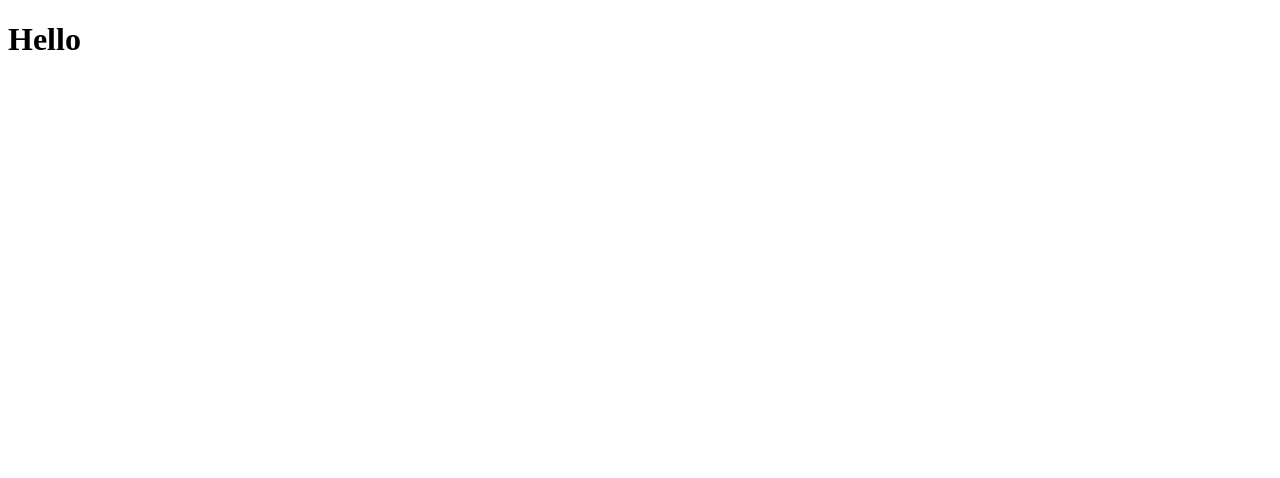
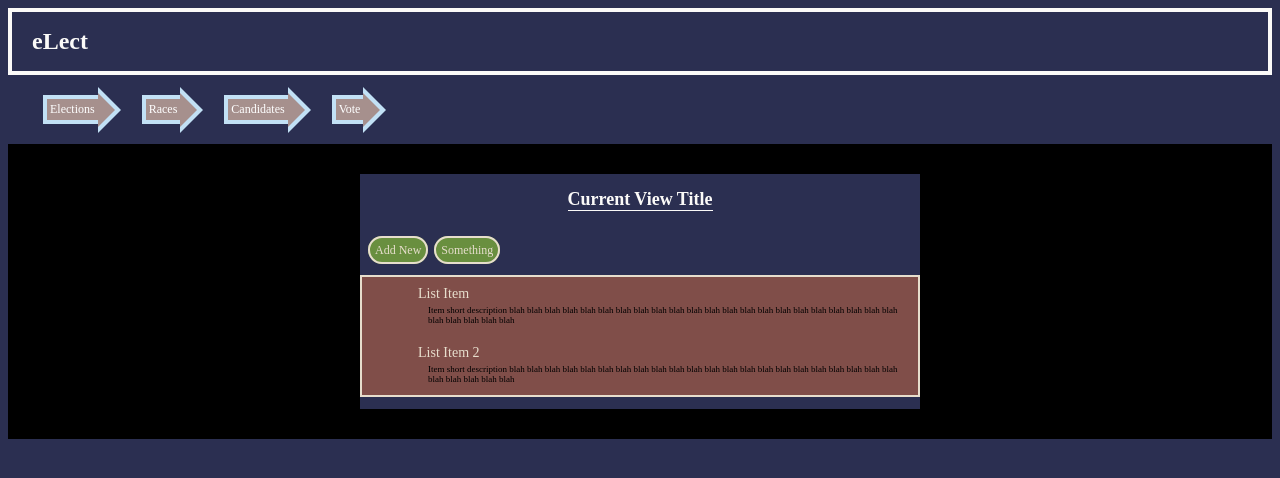
Before and after one commit to thefunkjunky/eLect, a plain HTML site: page eLect/static/index.html in a window 1280 px wide. Drawn offline with Linux system fonts and the light colour scheme; files that its build step writes are made by us from their sources.

Commit message:
Attempting basic HTML/CSS layout

```diff
--- a/eLect/static/css/main.css
+++ b/eLect/static/css/main.css
@@ -0,0 +1,196 @@
+/*
+Colors:
+https://coolors.co/0a122a-698f3f-e7decd-804e49-69a73f
+*/
+
+body {
+    background-color: #2b2f51;
+    font-size: 75%;
+}
+
+p {
+    font-size: 75%
+}
+
+h1 {
+    font-size: 200%;
+}
+
+h2 {
+    font-size: 150%;
+}
+
+h3 {
+    font-size: 117%;
+}
+
+h4 {
+    font-size: 100%;
+}
+
+.title-bar {
+    display: flex;
+    flex-wrap: wrap;
+    background-color: #2b2f51;
+    color: #FBFAF8;
+    border: 4px solid #FBFAF8;
+}
+
+.site-title {
+    color: #FBFAF8;
+    padding-left: 20px;
+}
+
+.main-nav-bar {
+    display: flex;
+    flex-wrap: wrap;
+    padding-left: 15px;
+    /*padding-right: 10px;*/
+    list-style: none;
+}
+
+.main-nav-bar a {
+    position: relative;
+    text-decoration: none;
+    padding: 3px;
+    margin: 20px;
+    color: white;
+    background: #a6908d;
+    border: 4px solid #c2e1f5;
+    display: block;
+}
+
+.main-nav-bar a:before, .main-nav-bar a:after {
+    left: 100%;
+    top: 50%;
+    border: solid transparent;
+    content: " ";
+    height: 0;
+    width: 0;
+    position: absolute;
+    pointer-events: none;
+}
+
+.main-nav-bar a:before {
+    border-color: rgba(194, 225, 245, 0);
+    border-left-color: #c2e1f5;
+    border-width: 23px;
+    margin-top: -23px;
+}
+
+.main-nav-bar a:after {
+    border-color: rgba(192, 185, 187, 0);
+    border-left-color: #a6908d;
+    border-width: 17px;
+    margin-top: -17px;
+}
+
+
+.main-nav-bar a:hover {
+  /*background: darken(#c0b9bb, 4%);*/
+  opacity:0.5;
+}
+
+
+.body-window {
+    display: flex;
+    flex-direction: column;
+    /*justify-content: center;*/
+    align-items: center;
+    /*align-content: center;*/
+    background: black;
+}
+
+.cur-view-workspace {
+    /*display: flex;
+    flex-direction: column;
+    justify-content: center;*/
+    /*align-content: center;*/
+    /*flex-wrap: wrap;*/
+    /*flex: 1;*/
+    background-color: #2b2f51;
+    /*padding: 50px;*/
+    margin: 30px;
+    /*max-width: 600px;*/
+}
+
+.view-title-bar {
+    flex-direction: column;
+    /*align-content: center;*/
+    /*align-items: center;*/
+    border: none;
+}
+
+.view-title {
+    align-self: center;
+    /*margin: 10px;*/
+    border-bottom: 1px solid #FBFAF8;
+}
+
+.view-actions {
+    /*display: flex;*/
+    justify-content: space-around;
+}
+
+.action-buttons-nav {
+    display: flex;
+    flex-flow: row wrap;
+    /*flex: 1 0 auto;*/
+    padding: 5px;
+    /*margin: 10px;*/
+    /*align-self: left;*/
+    list-style: none;
+    /*justify-content: space-around;*/
+}
+
+a.button:link, a.button:visited {
+    flex: 1 0 auto;
+    background-color: #698F3F;
+    color: #E7DECD;
+    padding: 5px;
+    margin: 3px;
+    /*text-align: center;*/
+    text-decoration: none;
+    border: 2px solid #E7DECD;
+    border-radius: 20px;
+}
+
+a.button:hover, a.button:active {
+    background-color: #69a73f;
+}
+
+.view-responses {
+    display: flex;
+    flex-direction: column;
+    align-items: center;
+    background-color: #804E49;
+    list-style: none;
+    border: 2px solid #E7DECD;
+}
+
+.response-item {
+    /*flex: 1;*/
+    /*margin-left: 24px;*/
+    padding: 8px;
+    /*margin: 10px;*/
+    max-width: 500px;
+}
+.avatar-small {
+    flex: 0 0 96px;
+    width: 96px;
+    height: 96px;
+    background-color: #e7e7e7;
+}
+
+.item-title {
+    text-decoration: none;
+    color: #E7DECD;
+    padding-left: 5px;
+    margin: 3px;
+    font-size: 117%;
+}
+
+.item-short-descr {
+    padding-left: 15px;
+    margin: 3px;
+}
--- a/eLect/static/index.html
+++ b/eLect/static/index.html
@@ -1,10 +1,51 @@
 <!DOCTYPE html>
+<html lang="en">
 <html>
-    <head>
-        <title>eLect</title>
-    </head>
 
-    <body>
-        <h1>Hello</h1>
-    </body>
+<head>
+    <meta charset="utf-8" />
+    <meta http-equiv="X-UA-Compatible" content="IE=edge">
+    <meta name="viewport" content="width=device-width, initial-scale=1">
+    <title>eLect</title>
+    <!-- main.css -->
+    <link rel="stylesheet" href="static/css/main.css">
+</head>
+
+<body>
+    <div class="title-bar">
+        <h1 class="site-title">eLect</h1>
+    </div>
+    <span class="main-nav-bar">
+        <li><a href="#" class="nav-link">Elections</a> </li>
+        <li><a href="#" class="nav-link">Races</a></li>
+        <li><a href="#" class="nav-link">Candidates</a> </li>
+        <li><a href="#" class="nav-link">Vote</a></li>
+    </span>
+    <div class="body-window">
+        <div class="cur-view-workspace">
+            <div class="title-bar view-title-bar">
+                <h2 class="view-title">Current View Title</h2>
+            </div>
+            <div class="view-actions">
+                <ul class="action-buttons-nav">
+                    <li><a href="#" class="button">Add New</a></li>
+                    <li><a href="#" class="button">Something</a></li>
+                </ul>
+            </div>
+            <ul class="view-responses">
+                <li class="response-item">
+                    <!-- <div class="avatar-small"></div> -->
+                    <a href="#" class="item-title">List Item</a>
+                    <p class="item-short-descr">Item short description blah blah blah blah blah blah blah blah blah blah blah blah blah blah blah blah blah blah blah blah blah blah blah blah blah blah blah</p>
+                </li>
+                <li class="response-item">
+                    <!-- <div class="avatar-small"></div> -->
+                    <a href="#" class="item-title">List Item 2</a>
+                    <p class="item-short-descr">Item short description blah blah blah blah blah blah blah blah blah blah blah blah blah blah blah blah blah blah blah blah blah blah blah blah blah blah blah</p>
+                </li>
+            </ul>
+        </div>
+    </div>
+</body>
+
 </html>
```
